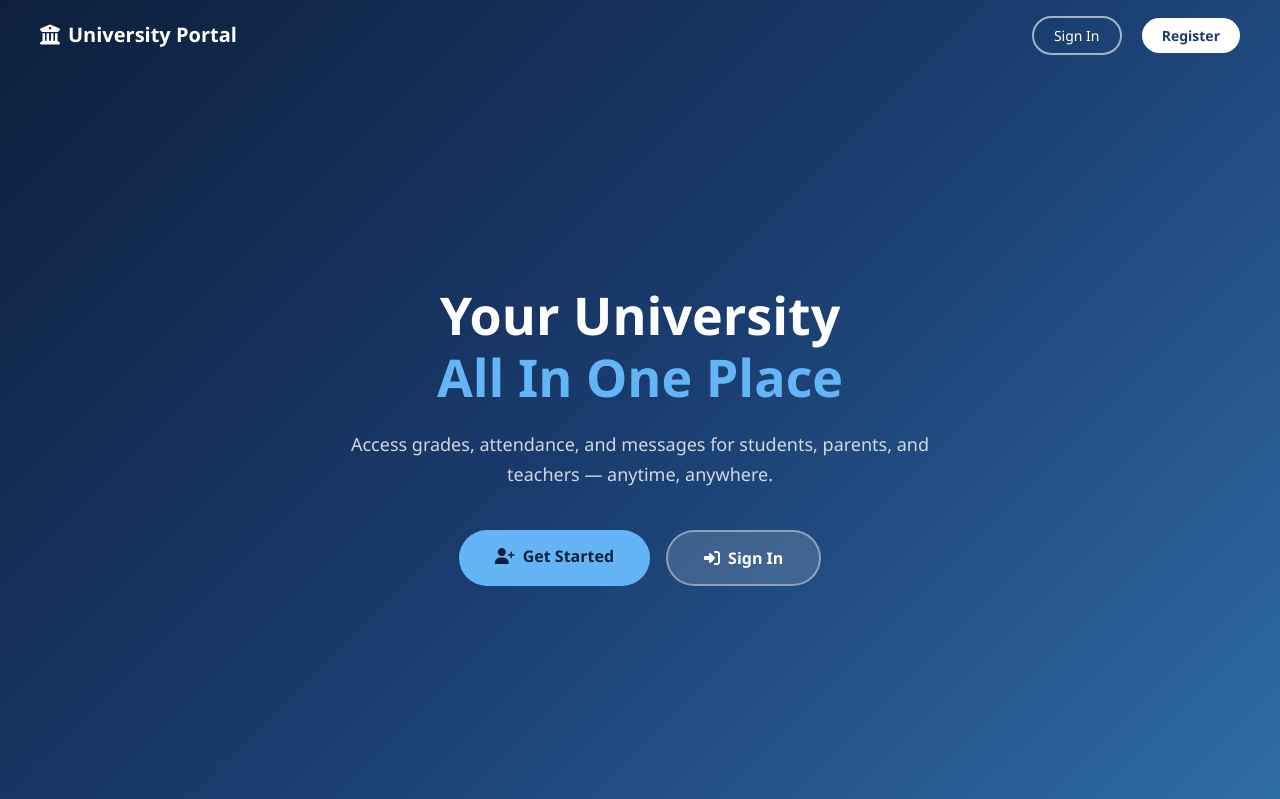
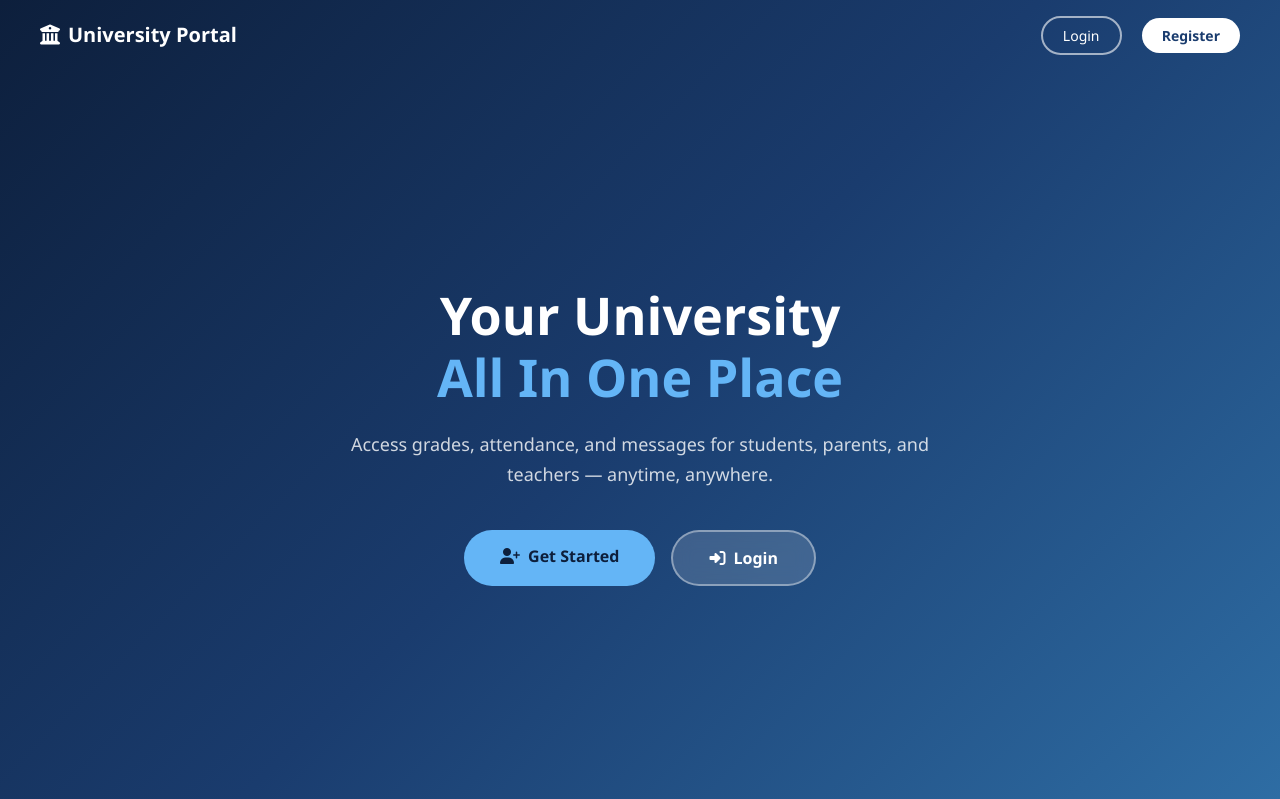
Before and after one commit to baeprincesse/parent_student-portal, a PHP site: page /parent-student-portal2/home.php in a window 1280 px wide. Shown: the top 799 px of the page. Run offline with PHP 8.4, Linux system fonts and the light colour scheme.

Commit message:
Rename Sign In to Login

```diff
--- a/portal/auth/register.php
+++ b/portal/auth/register.php
@@ -183,7 +183,7 @@ if ($_SERVER['REQUEST_METHOD'] === 'POST') {
 
                 </div>
                 <div class="card-footer text-center py-3">
-                    Already have an account? <a href="login.php" class="text-primary fw-semibold">Sign In</a>
+                    Already have an account? <a href="login.php" class="text-primary fw-semibold">Login</a>
                 </div>
             </div>
         </div>
--- a/portal/home.php
+++ b/portal/home.php
@@ -200,7 +200,7 @@
     <div class="top-nav">
         <a href="#" class="brand"><i class="fas fa-university"></i>University Portal</a>
         <div class="nav-btns">
-            <a href="auth/login.php" class="btn-outline-light-custom">Sign In</a>
+            <a href="auth/login.php" class="btn-outline-light-custom">Login</a>
             <a href="auth/register.php" class="btn-white">Register</a>
         </div>
     </div>
@@ -212,7 +212,7 @@
             <p>Access grades, attendance, and messages for students, parents, and teachers — anytime, anywhere.</p>
             <div class="hero-btns">
                 <a href="auth/register.php" class="btn-get-started"><i class="fas fa-user-plus me-2"></i>Get Started</a>
-                <a href="auth/login.php" class="btn-sign-in"><i class="fas fa-sign-in-alt me-2"></i>Sign In</a>
+                <a href="auth/login.php" class="btn-sign-in"><i class="fas fa-sign-in-alt me-2"></i>Login</a>
             </div>
         </div>
     </div>
```
